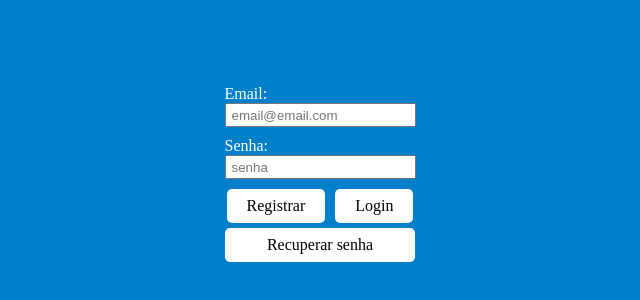
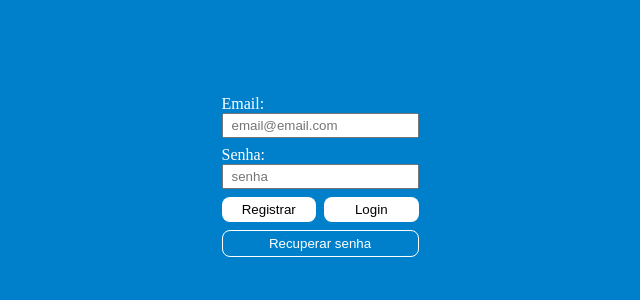
Before and after one commit to caio1213pgm/controleDeGastos, a plain HTML site: page index.html in a window 1280 px wide. Shown: the part 232-532 px from the top of the page, without its empty margins (328-968 px from the left). Drawn offline with Linux system fonts and the light colour scheme.

Commit message:
CSS: edit form, edit botoes JS: create and synchronize script.js HTML: change link to button

```diff
--- a/index.html
+++ b/index.html
@@ -23,11 +23,15 @@
         </div>
 
         <div class="botoes">
-            <a href="#" class="btn-registrar">Registrar</a>
-            <a href="#" class="btn-login">Login</a>
+            <button type="button" class="btn-registrar" disabled="true">Registrar</button>
+
+            <button type="button" class="btn-login" disabled="true">Login</button>
 
         </div>
-        <div ><a href="#" class="btn-recuperar">Recuperar senha</a></div>
+        <div ><button type="button" class="btn-recuperar">Recuperar senha</button></div>
     </form>
+
+    <script src="script.js"></script>
+
 </body>
 </html>
--- a/style.css
+++ b/style.css
@@ -1,3 +1,7 @@
+* {
+    box-sizing: border-box;
+}
+
 body{
     background-color: #0080cb;
     color: white;
@@ -8,71 +12,73 @@ body{
 }
 
 input{
-    height: 20px;
-    padding: 0px 5px;
-    margin-bottom: 10px;
+    height: 25px;
 }
 .formulario{
     display: flex;
     align-items: center;
     justify-content: center;
     flex-direction: column;
-
+    gap: 8px;
+}
+.formulario div{
+    width: 100%;
+}
+.formulario input{
+    padding: 0px 8px;
+    width: 100%;
 }
 .email label{
-    text-align: center;
-    align-items: center;
+    width: 100%;
 }
 .botoes{
     display: flex;
     align-items: center;
     justify-content: center;
-    margin-top: 0px;
-    width: 150px;
+    gap: 8px;
 }
 
-.botoes a{
+.botoes button{
     text-decoration: none;
+    text-align: center;
+    cursor: pointer;
 
     color: black;
     background-color: white;
+    padding: 5px;
+    border: none;
+    border-radius: 8px;
+    width: calc(50%);
 
-    padding: 8px 20px;
-    border-radius: 5px;
-    margin: 0px 5px;
+}
+.botoes button:active{
+    opacity: 0.8;
+}
 
-    transition: all 1s;
-}
-.botoes a:hover{
-    background-color: rgb(216, 214, 214);
-}
-.btn-registrar{
-    width: 75px;
-}
-.btn-login{
-    width: 75px;
-    text-align: center;
-}
+
+
 .btn-recuperar{
     display: block;
     flex-direction: column;
     align-items: center;
     justify-content: center;
-    padding: 0px 25px;
-    width: 150px;
+    padding: 5px;
+
+    width: 100%;
 
     text-decoration: none;
     text-align: center;
-    color: black;
-    background-color: white;
 
-    padding: 8px 20px;
-    border-radius: 5px;
-    margin: 5px 5px;
+    background-color: transparent;
+    border: 0.5px solid;
+    cursor: pointer;
 
-    transition: all 1s;
+    color: white;
+
+    border-radius: 8px;
+
 }
 
 .btn-recuperar:hover{
-    background-color: rgb(216, 214, 214);
+    text-decoration: underline;
 }
```
Also changed, not shown: script.js (added).
